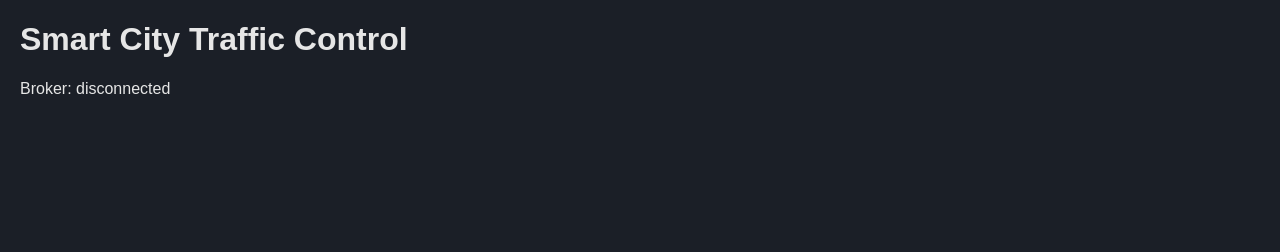
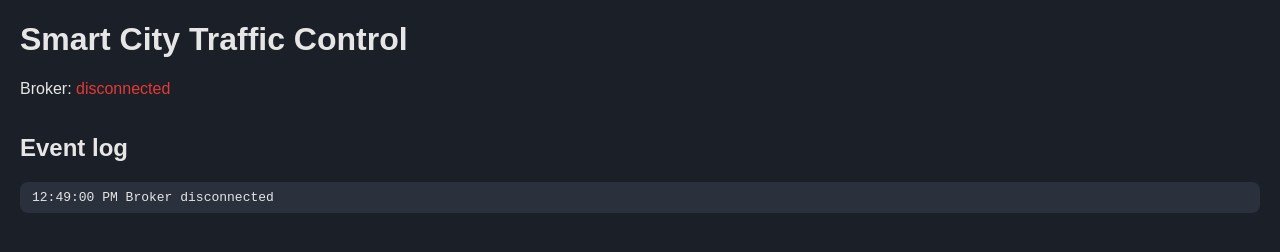
Before and after one commit to jksarah/-smart-city-traffic-control, a plain HTML site: page web/index.html in a window 1280 px wide. Drawn offline with Linux system fonts and the light colour scheme.

Commit message:
Add event log and connection status colours

```diff
--- a/web/app.js
+++ b/web/app.js
@@ -2,13 +2,30 @@ const BROKER_URL = "ws://localhost:8765";
 const SIGNAL_TOPIC = "IntersectionSignal";
 const OVERRIDE_TOPIC = "IntersectionOverride";
 const COUNTDOWN_MS = 1000;
+const MAX_LOG_ENTRIES = 100;
 
 const statusElement = document.getElementById("status");
 const intersectionsElement = document.getElementById("intersections");
+const logElement = document.getElementById("log");
 
 // Latest state and card elements for each intersection id.
 const cards = new Map();
 let socket = null;
+
+function logEvent(text) {
+    const item = document.createElement("li");
+    item.textContent = `${new Date().toLocaleTimeString()}  ${text}`;
+    logElement.prepend(item);
+    while (logElement.children.length > MAX_LOG_ENTRIES) {
+        logElement.lastChild.remove();
+    }
+}
+
+function setStatus(text) {
+    statusElement.textContent = text;
+    statusElement.className = text;
+    logEvent(`Broker ${text}`);
+}
 
 function sendOverride(intersectionId, action) {
     if (socket?.readyState !== WebSocket.OPEN) {
@@ -27,7 +44,7 @@ function createCard(intersectionId) {
         <div class="queue"></div>
         <div class="time"></div>
         <div class="override"></div>`;
-    const card = { element, remaining: 0, overridden: false };
+    const card = { element, remaining: 0, overridden: false, light: null };
     // Clicking forces green; clicking an overridden card cancels it.
     element.addEventListener("click", () => {
         sendOverride(intersectionId, card.overridden ? "cancel" : "free");
@@ -49,9 +66,21 @@ function showTime(card) {
     card.element.querySelector(".time").textContent = `Time left: ${card.remaining}s`;
 }
 
+function logChanges(state, card) {
+    const name = `Intersection ${state.intersection_id}`;
+    if (state.override !== card.overridden) {
+        logEvent(`${name}: override ${state.override ? "started" : "ended"}`);
+    }
+    if (state.light !== card.light) {
+        logEvent(`${name}: ${state.light}`);
+    }
+}
+
 function updateCard(state) {
     const card = cards.get(state.intersection_id) ?? createCard(state.intersection_id);
+    logChanges(state, card);
     card.remaining = state.remaining;
+    card.light = state.light;
     card.overridden = state.override;
     card.element.classList.toggle("overridden", state.override);
     drawIntersection(card.element.querySelector("canvas"), state);
@@ -72,7 +101,7 @@ function connect() {
     socket = new WebSocket(BROKER_URL);
 
     socket.addEventListener("open", () => {
-        statusElement.textContent = "connected";
+        setStatus("connected");
         socket.send(JSON.stringify({ type: "subscribe", topic: SIGNAL_TOPIC }));
     });
 
@@ -84,7 +113,7 @@ function connect() {
     });
 
     socket.addEventListener("close", () => {
-        statusElement.textContent = "disconnected";
+        setStatus("disconnected");
     });
 }
 
--- a/web/index.html
+++ b/web/index.html
@@ -9,6 +9,8 @@
     <h1>Smart City Traffic Control</h1>
     <p>Broker: <span id="status">connecting...</span></p>
     <div id="intersections"></div>
+    <h2>Event log</h2>
+    <ul id="log"></ul>
     <script src="draw.js"></script>
     <script src="app.js"></script>
 </body>
--- a/web/style.css
+++ b/web/style.css
@@ -30,3 +30,22 @@ body {
     font-weight: bold;
     height: 1.2em;
 }
+
+#status.connected {
+    color: #43a047;
+}
+
+#status.disconnected {
+    color: #e53935;
+}
+
+#log {
+    list-style: none;
+    padding: 8px 12px;
+    max-height: 220px;
+    overflow-y: auto;
+    background: #2a303c;
+    border-radius: 8px;
+    font-family: monospace;
+    font-size: 13px;
+}
```
Also changed, not shown: 1 other file.
